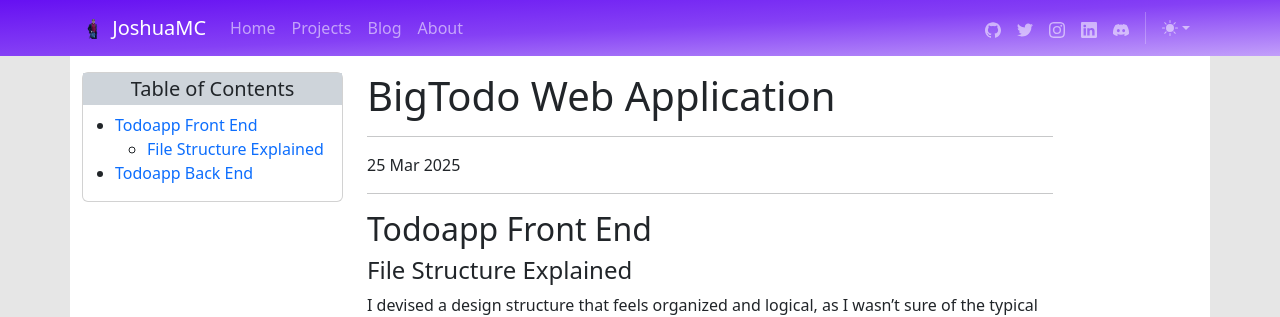
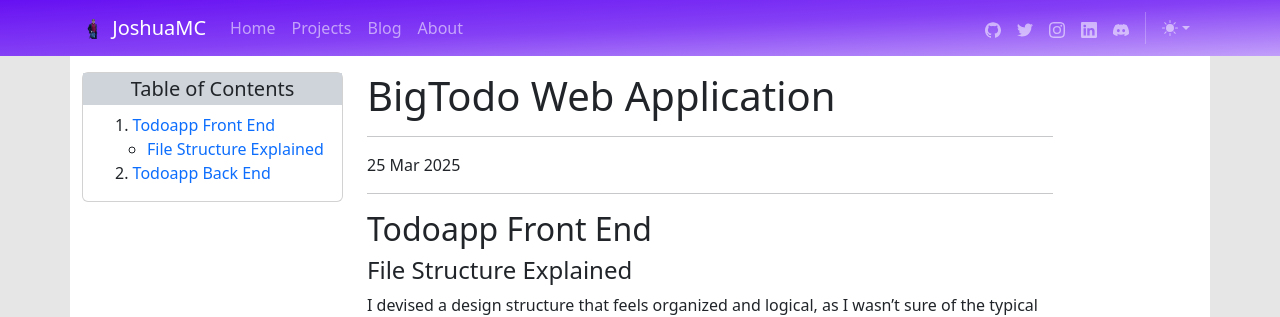
Before and after one commit to PopGTN/Website, a Jekyll site: the page built from _posts/2025-03-25-bigtodo-web-application.md, in a window 1280 px wide. Shown: the top 317 px of the page. Built offline with Jekyll 4.4.1, drawn with Linux system fonts in a browser that asks for light colours.

```diff
--- a/_layouts/tocPost.html
+++ b/_layouts/tocPost.html
@@ -6,7 +6,7 @@
     <aside class="pt-2  col-12 col-md-3 mb-1 flex-grow-1 position-sticky" style="position: sticky!important;">
         <div id="tboc" class="card ">
             <h5 class="px-1 bg-dark-subtle py-1 text-center">Table of Contents</h5>
-            <ul class=" gy-5">
+            <ul class="list-group-numbered gy-5">
                 {% for header in page.toc %}
 
                 {% assign my_array = header | replace: ", ", "," %}
@@ -14,7 +14,7 @@
                 {% assign my_array2 = my_array | split: "," %}
 
                 {% if my_array2.size > 1 %}
-                <li class="">
+                <li class="list-group-item">
                     <a class="link-underline link-underline-opacity-0 link-underline-opacity-100-hover"
                         href="#{{ header2 | downcase | replace: ' ', '-' | replace: ':', '' }}">{{ my_array2[0] }}</a>
                     <ul class="gy-5">
@@ -28,7 +28,7 @@
                     </ul>
                 </li>
                 {% else %}
-                <li class=""><a
+                <li class="list-group-item"><a
                         class="link-underline link-underline-opacity-0 link-underline-opacity-100-hover"
                         href="#{{ header | downcase | replace: ' ', '-' | replace: ':', '' }}">{{ header }}</a></li>
                 {% endif %}
```
Also changed, not shown: _posts/2025-3-3-How-to-connect-Firebase-to-your-Android-Application.md (+1 -1 lines).
